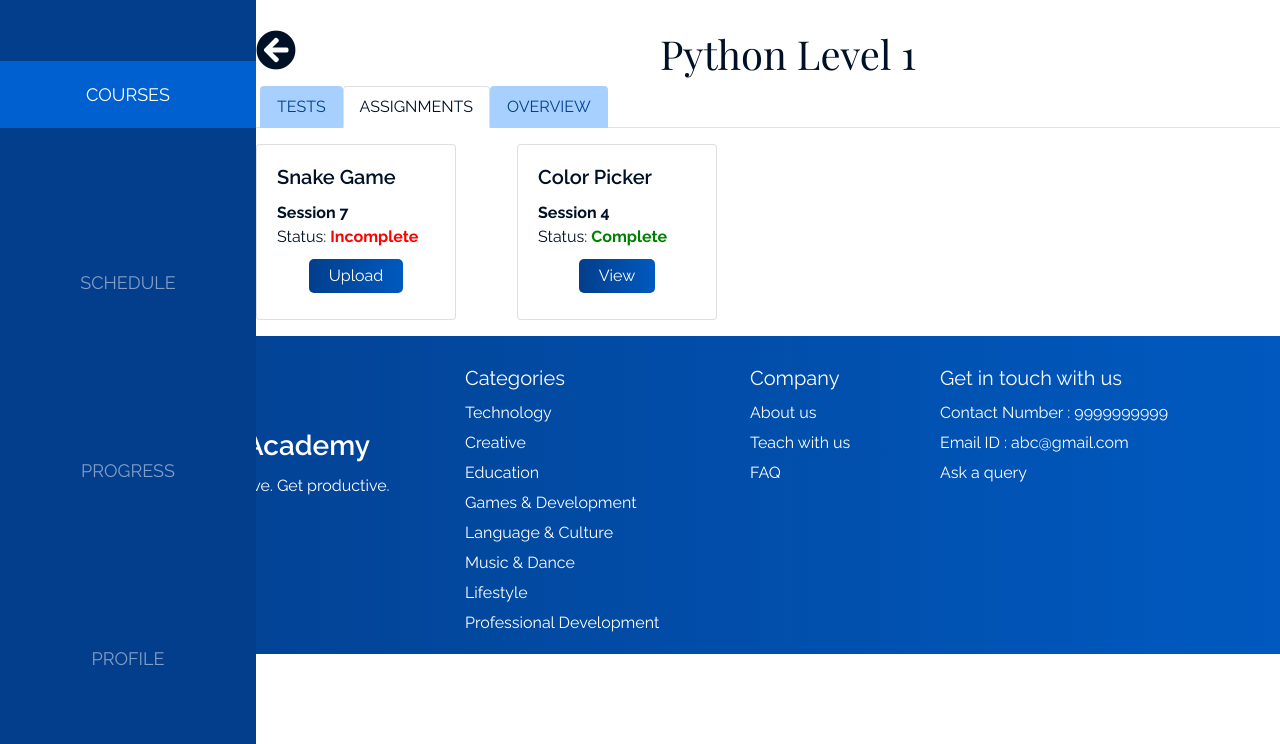
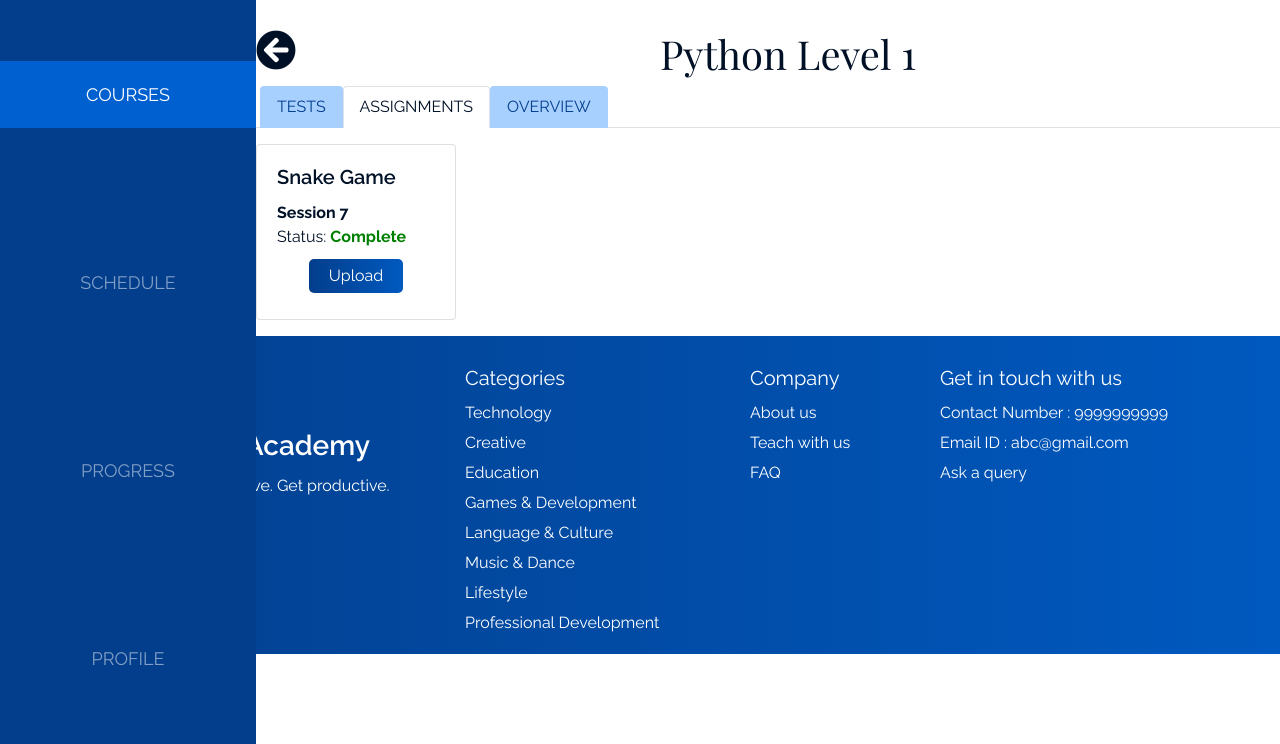
Before and after one commit to rsreevishal/Shop3DPrints, a Django app: page /student/course/1 in a window 1280 px wide, after a click on "ASSIGNMENTS". Shown: the part 56-800 px from the top of the page. Run offline with Django 3.2, Linux system fonts and the light colour scheme; a user stored in the database is signed in; data comes from the database, SQL or seed files in the repository; both versions use the stored data as it was after the commit; tables that the repository leaves empty hold one stand-in row (values such as "Sample post"); some libraries are stand-ins or nearby versions.

Commit message:
Made student course and courses templates dynamic.

```diff
--- a/api/models.py
+++ b/api/models.py
@@ -75,6 +75,10 @@ class Enrollment(models.Model):
     start_time = models.TimeField()
     end_time = models.TimeField()
 
+    def get_days_display(self):
+        return ', '.join(
+            map(lambda day: ['Sun', 'Mon', 'Tue', 'Wed', 'Thu', 'Fri', 'Sat', 'Sun'][int(day)], self.days.split(',')))
+
     def __str__(self):
         return f'{self.student.name} in {self.course.name}'
 
@@ -96,15 +100,15 @@ class Enrollment(models.Model):
 
 class Project(models.Model):
     name = models.CharField(max_length=128)
-    course = models.ForeignKey(Course, related_name='projects', on_delete=models.CASCADE)
+    course = models.ForeignKey(Course, on_delete=models.CASCADE)
 
     def __str__(self):
         return self.name
 
 
 class ProjectSubmission(models.Model):
-    student = models.ForeignKey(Student, related_name='project_submissions', on_delete=models.CASCADE)
-    project = models.ForeignKey(Project, related_name='submissions', on_delete=models.CASCADE)
+    student = models.ForeignKey(Student, on_delete=models.CASCADE)
+    project = models.ForeignKey(Project, on_delete=models.CASCADE)
     file = models.FileField()
 
     def __str__(self):
@@ -113,7 +117,7 @@ class ProjectSubmission(models.Model):
 
 class Exam(models.Model):
     name = models.CharField(max_length=128)
-    course = models.ForeignKey(Course, related_name='exams', on_delete=models.CASCADE)
+    course = models.ForeignKey(Course, on_delete=models.CASCADE)
     total_points = models.PositiveSmallIntegerField()
 
     def __str__(self):
@@ -121,8 +125,8 @@ class Exam(models.Model):
 
 
 class ExamGrade(models.Model):
-    student = models.ForeignKey(Student, related_name='exam_grades', on_delete=models.CASCADE)
-    exam = models.ForeignKey(Exam, related_name='grades', on_delete=models.CASCADE)
+    student = models.ForeignKey(Student, on_delete=models.CASCADE)
+    exam = models.ForeignKey(Exam, on_delete=models.CASCADE)
     grade = models.PositiveSmallIntegerField()
 
     def __str__(self):
--- /dev/null
+++ b/api/templatetags/api_extras.py
@@ -0,0 +1,35 @@
+from typing import Union
+
+from django import template
+
+from api.models import Exam, ExamGrade, Project, ProjectSubmission, Student
+
+register = template.Library()
+
+
+@register.filter()
+def grade(assignment: Exam, me: Student):
+    try:
+        return f'{assignment.examgrade_set.get(student=me).grade}/{assignment.total_points}'
+
+    except ExamGrade.DoesNotExist:
+        return f'--/{assignment.total_points}'
+
+
+@register.simple_tag()
+def status(assignment: Union[Project, Exam], me: Student):
+    if isinstance(assignment, Project):
+        data = assignment.projectsubmission_set
+
+    else:
+        data = assignment.examgrade_set
+
+    try:
+        data.get(student=me)
+        return 'complete'
+
+    except ProjectSubmission.DoesNotExist:
+        return 'incomplete'
+
+    except ExamGrade.DoesNotExist:
+        return 'incomplete'
--- a/api/urls.py
+++ b/api/urls.py
@@ -11,8 +11,8 @@ urlpatterns = [
     path('teach-with-us', standard_view('landing/teach-with-us.html'), name='teach-with-us'),
     path('book-trial', standard_view('landing/book-trial.html'), name='book-trial'),
     path('student', redirect_view('student-courses'), name='student'),
-    path('student/course/<int:course_id>', standard_view('student/course.html'), name='student-course'),
-    path('student/courses', standard_view('student/courses.html'), name='student-courses'),
+    path('student/course/<int:course_id>', student_course, name='student-course'),
+    path('student/courses', student_courses, name='student-courses'),
     path('student/profile', standard_view('student/profile.html'), name='student-profile'),
     path('student/progress', standard_view('student/progress.html'), name='student-progress'),
     path('student/schedule', standard_view('student/schedule.html'), name='student-schedule'),
--- a/api/views.py
+++ b/api/views.py
@@ -2,7 +2,7 @@ from django.http import HttpResponse, HttpResponseRedirect
 from django.template import loader
 from django.urls import reverse
 
-from api.models import AcademyUser, Course
+from api.models import AcademyUser, Course, Enrollment
 
 
 def redirect_view(path_name):
@@ -37,3 +37,21 @@ def index(request):
         'trending': trending,
         'fresh': fresh,
     })(request)
+
+
+def student_courses(request):
+    me = AcademyUser.get_for(request.user)
+    enrollments = Enrollment.objects.filter(student=me)
+
+    return standard_view('student/courses.html', {
+        'enrollments': enrollments
+    })(request)
+
+
+def student_course(request, course_id):
+    me = AcademyUser.get_for(request.user)
+    enrollment = Enrollment.objects.get(student=me, course_id=course_id)
+
+    return standard_view('student/course.html', {
+        'enrollment': enrollment
+    })(request)
--- a/templates/student/course.html
+++ b/templates/student/course.html
@@ -1,19 +1,19 @@
 {% extends 'student/student-base.html' %}
 {% load static %}
+{% load api_extras %}
 
 {% block student-head %}
-    <title>CMS Online Academy | COURSE_NAME</title>
+    <title>CMS Online Academy | {{ enrollment.course.name }}</title>
 {% endblock %}
 
 {% block student-body %}
     <!-- COURSE TITLE-->
     <div>
         <h1 class="text-center">
-            <a data-toggle="pill" href="#v-pills-courses" role="tab" aria-controls="courses"
-               aria-selected="true">
+            <a href="{% url 'student-courses' %}">
                 <i class="fas fa-arrow-circle-left" style="float: left;"></i>
             </a>
-            Python Level 1
+            {{ enrollment.course.name }}
         </h1>
     </div>
 
@@ -38,27 +38,21 @@
 
             <div class="card-columns mx-auto">
 
+                {% for exam in enrollment.course.exam_set.all %}
                     <div class="card my-3 mx-auto mx-sm-none">
                         <div class="card-body pb-0">
-                        <h5 class="card-title text-large">Python MCQ 2</h5>
+                            <h5 class="card-title text-large">{{ exam.name }}</h5>
                             <ul class="list-unstyled text-small">
                                 <li><strong>Session 7</strong></li>
-                            <li>Status: <strong style="color:red">Incomplete</strong></li>
-                            <li>Score: <strong>N/A</strong></li>
+                                {% status exam me as status %}
+                                <li>Status: <strong
+                                        style="color:{% if status == 'complete' %}green{% else %}red{% endif %}">{{ status | title }}</strong>
+                                </li>
+                                <li>Score: <strong>{{ exam | grade:me }}</strong></li>
                             </ul>
                         </div>
                     </div>
-
-                <div class="card my-3 mx-auto mx-sm-none">
-                    <div class="card-body pb-0">
-                        <h5 class="card-title text-large">Python MCQ 1</h5>
-                        <ul class="list-unstyled text-small">
-                            <li><strong>Session 4</strong></li>
-                            <li>Status: <strong style="color:green">Complete</strong></li>
-                            <li>Score: <strong>10/10</strong></li>
-                        </ul>
-                    </div>
-                </div>
+                {% endfor %}
 
             </div>
             <!-- END TEST TAB CONTENTS -->
@@ -69,31 +63,23 @@
              aria-labelledby="nav-projects-tab">
             <div class="card-columns mx-auto">
 
+                {% for project in enrollment.course.project_set.all %}
                     <div class="card my-3 mx-auto mx-sm-none">
                         <div class="card-body pb-0">
-                        <h5 class="card-title text-large">Snake Game</h5>
+                            <h5 class="card-title text-large">{{ project.name }}</h5>
                             <ul class="list-unstyled text-small">
                                 <li><strong>Session 7</strong></li>
-                            <li>Status: <strong style="color:red">Incomplete</strong></li>
+                                {% status project me as status %}
+                                <li>Status: <strong
+                                        style="color:{% if status == 'complete' %}green{% else %}red{% endif %}">{{ status | title }}</strong>
+                                </li>
                                 <div class="text-center">
                                     <button type="button" class="form-btn custom-btn">Upload</button>
                                 </div>
                             </ul>
                         </div>
                     </div>
-
-                <div class="card my-3 mx-auto mx-sm-none">
-                    <div class="card-body pb-0">
-                        <h5 class="card-title text-large">Color Picker</h5>
-                        <ul class="list-unstyled text-small">
-                            <li><strong>Session 4</strong></li>
-                            <li>Status: <strong style="color:green">Complete</strong></li>
-                            <div class="text-center">
-                                <button type="button" class="form-btn custom-btn">View</button>
-                            </div>
-                        </ul>
-                    </div>
-                </div>
+                {% endfor %}
             </div>
             <!-- END ASSIGNMENT TAB CONTENTS -->
         </div>
@@ -104,14 +90,14 @@
             <div class="container mx-3">
                 <div class="row">
                     <div class="col-md-4 col-lg-3">
-                        <h3 class="h3">Course Name</h3>
+                        <h3 class="h3">{{ enrollment.course.name }}</h3>
                     </div>
                     <div class="col-md-5 col-lg-4">
-                        <p class="text-normal">Grade: <strong>5-7</strong>&nbsp&nbsp&nbsp&nbspLevel:
-                            <strong>1</strong></p>
+                        <p class="text-normal">Grade: <strong>{{ enrollment.course.get_grade_display }}</strong>&nbsp&nbsp&nbsp&nbspLevel:
+                            <strong>{{ enrollment.course.level }}</strong></p>
                     </div>
                 </div>
-                <p class="text-normal">Category</p>
+                <p class="text-normal">{{ enrollment.course.get_category_display }}</p>
                 <p class="text-medium ">Lorem ipsum dolor sit amet, consectetur adipisicing elit, sed do
                     eiusmod
                     tempor incididunt ut labore et dolore magna aliqua. Ut enim ad minim veniam,
```
Also changed, not shown: templates/student/courses.html (+9 -13 lines), api/templatetags/__init__.py (added), db.sqlite3. Lines whose indentation alone changed are shown as unchanged.
